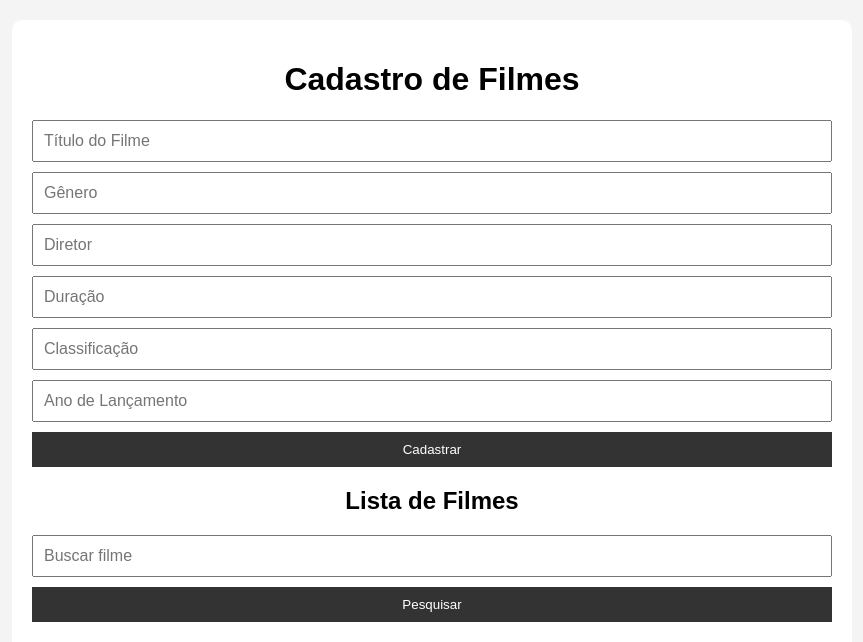
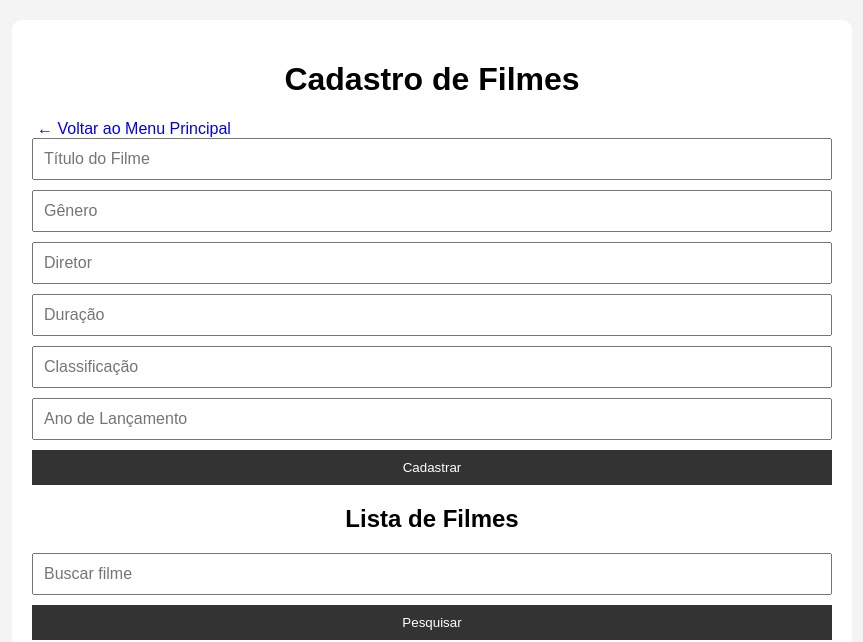
Before and after one commit to Karina-Amorim-Dev/SistemaCadastroPHP, a PHP site: page /Filmes/index.php in a window 1280 px wide. Shown: the top 642 px of the page, without its empty margins (208-1071 px from the left). Run offline with PHP 8.4, Linux system fonts and the light colour scheme; data that the repository does not hold is empty.

Commit message:
feat: Incluindo o botão de Voltar em todos os index

```diff
--- a/Clientes/index.php
+++ b/Clientes/index.php
@@ -14,6 +14,10 @@
 <div class="container">
 
     <h1>Cadastro de Clientes</h1>
+
+    <a href="../index.php" class="voltar">
+    ← Voltar ao Menu Principal
+    </a>
 
     <form action="cadastrar.php" method="POST">
 
--- a/Filmes/index.php
+++ b/Filmes/index.php
@@ -14,6 +14,10 @@
 <div class="container">
 
     <h1>Cadastro de Filmes</h1>
+
+    <a href="../index.php" class="voltar">
+    ← Voltar ao Menu Principal
+    </a>
 
     <form action="cadastrar.php" method="POST">
 
--- a/Funcionarios/index.php
+++ b/Funcionarios/index.php
@@ -14,6 +14,10 @@
 <div class="container">
 
     <h1>Cadastro de Funcionários</h1>
+
+    <a href="../index.php" class="voltar">
+    ← Voltar ao Menu Principal
+    </a>
 
     <form action="cadastrar.php" method="POST">
 
--- a/Livros/index.php
+++ b/Livros/index.php
@@ -14,6 +14,10 @@
 <div class="container">
 
     <h1>Cadastro de Livros</h1>
+
+    <a href="../index.php" class="voltar">
+    ← Voltar ao Menu Principal
+    </a>
 
     <form action="cadastrar.php" method="POST">
 
--- a/Produtos/index.php
+++ b/Produtos/index.php
@@ -12,6 +12,10 @@
     <body>
         <div class="container">
             <h1>Cadastro de Produtos</h1>
+
+            <a href="../index.php" class="voltar">
+            ← Voltar ao Menu Principal
+            </a>
 
         <form action="cadastrar.php" method="POST">
             <input type="text" name="nome" placeholder="Nome do Produto" required>
--- a/Veiculos/index.php
+++ b/Veiculos/index.php
@@ -14,6 +14,10 @@
 <div class="container">
 
     <h1>Cadastro de Veículos</h1>
+
+    <a href="../index.php" class="voltar">
+    ← Voltar ao Menu Principal
+    </a>
 
     <form action="cadastrar.php" method="POST">
 
```
